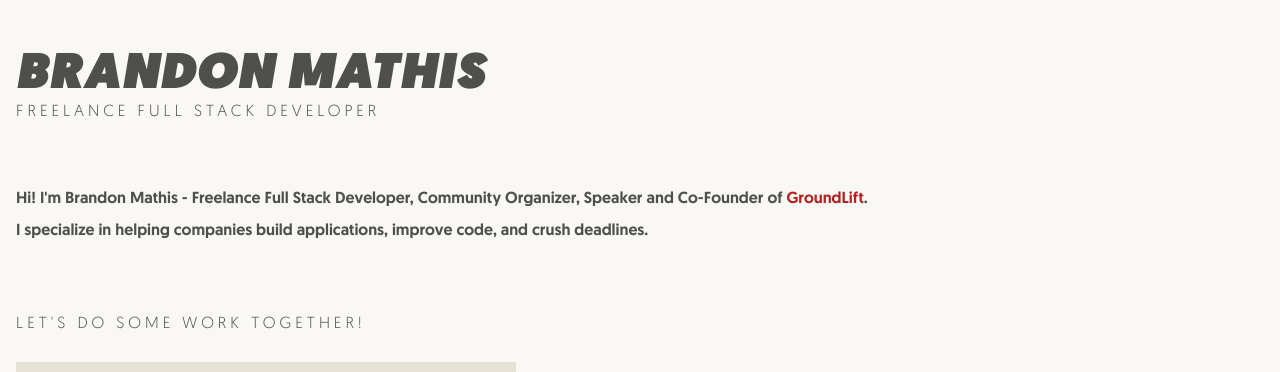
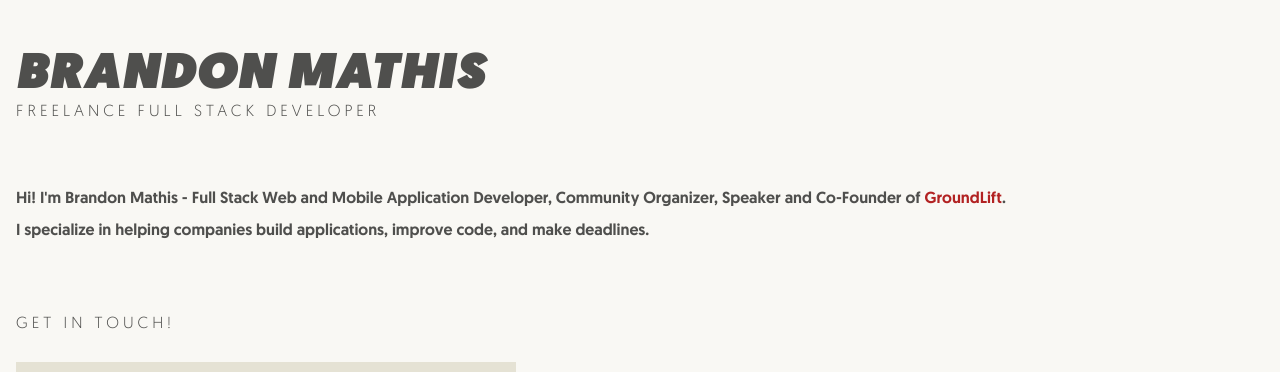
Before and after one commit to BrandonMathis/portfolio, a Next.js app: page / in a window 1280 px wide. Shown: the top 372 px of the page. Built offline with nearby package versions, Linux system fonts and the light colour scheme.

Commit message:
Copy updates

```diff
--- a/pages/index.js
+++ b/pages/index.js
@@ -64,11 +64,11 @@ const Index = () => {
         <section className="section section--sm">
           <div className="container slide-in slide-in__two">
             <p>
-              Hi! I'm Brandon Mathis - Freelance Full Stack Developer,
+              Hi! I'm Brandon Mathis - Full Stack Web and Mobile Application Developer,
               Community Organizer, Speaker and Co-Founder of <a href="http://groundlift.io">GroundLift</a>.
             </p>
             <p>
-              I specialize in helping companies build applications, improve code, and crush deadlines.
+              I specialize in helping companies build applications, improve code, and make deadlines.
             </p>
           </div>
         </section>
@@ -77,7 +77,7 @@ const Index = () => {
           <div className="container slide-in slide-in__three">
             <div className="contact-form">
               <div className="contact-form__header">
-                <h2 className='h2 light'>Let's Do Some Work Together!</h2>
+                <h2 className='h2 light'>Get in touch!</h2>
               </div>
 
               <form
```
